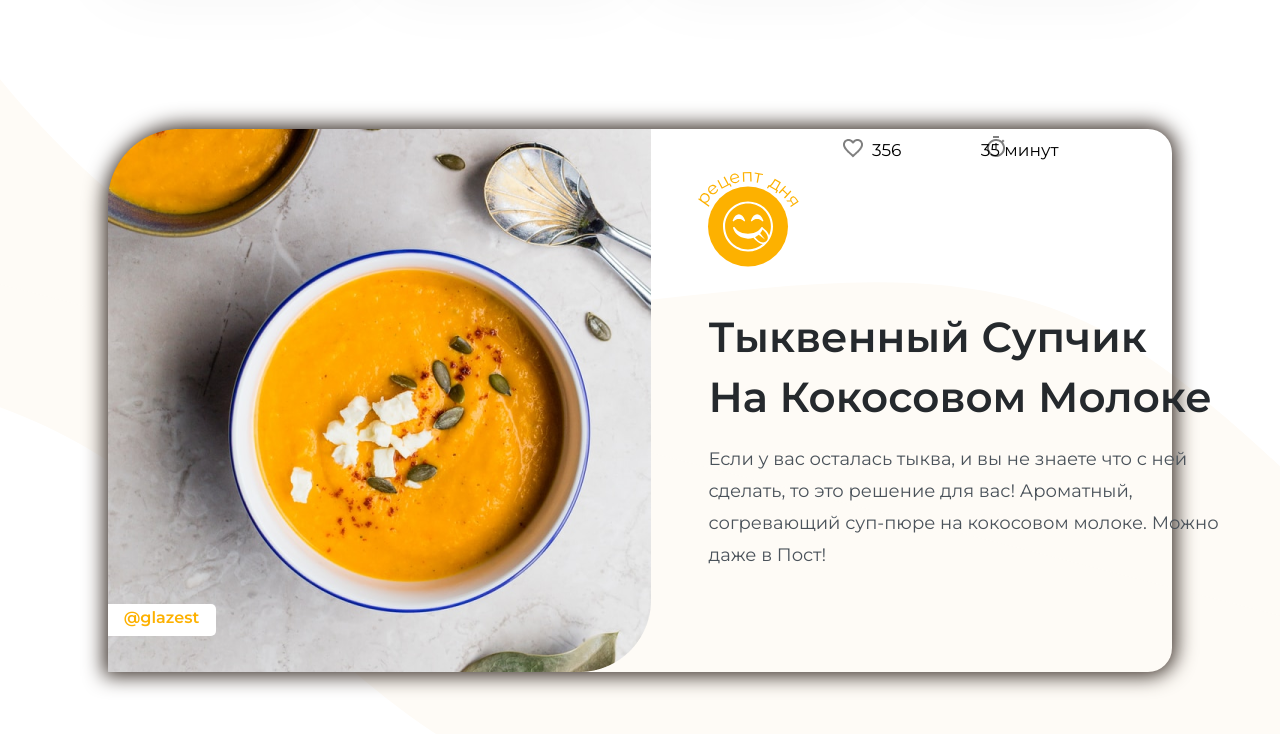
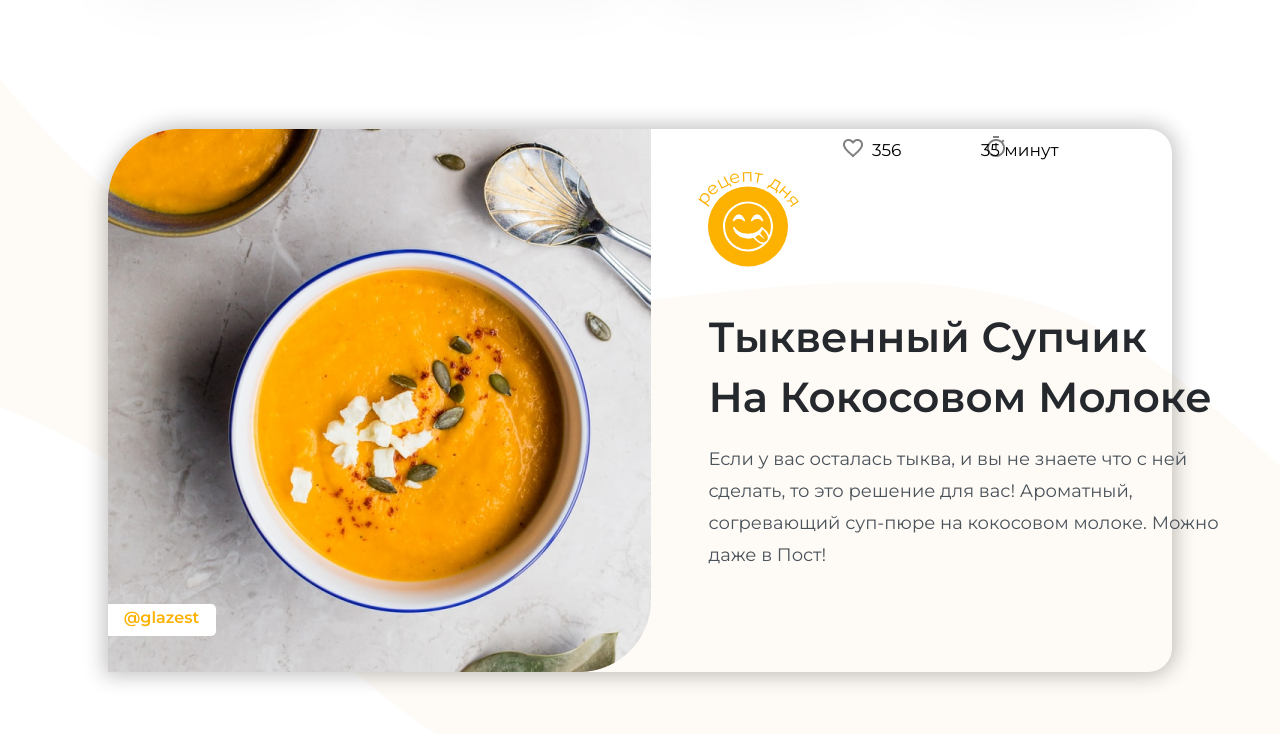
Before and after one commit to Ni1py/Recipes, an Angular app: page / in a window 1280 px wide. In both pictures the pointer is over the element 639 px from the left and 1799 px from the top of the page. Shown: the part 1399-2133 px from the top of the page. Built offline with nearby package versions, Linux system fonts and the light colour scheme.

Commit message:
Сделал тень у блока с рецептом дня более помягче

```diff
--- a/src/app/Components/home-page/recipe-of-the-day/recipe-of-the-day.component.css
+++ b/src/app/Components/home-page/recipe-of-the-day/recipe-of-the-day.component.css
@@ -1,6 +1,6 @@
 .day_recipe:hover
 {
-    box-shadow: 0 0 20px 4px #3A2F28;
+    box-shadow: 0 0 20px 4px #0000003d;
     cursor: pointer;
 }
 
```
